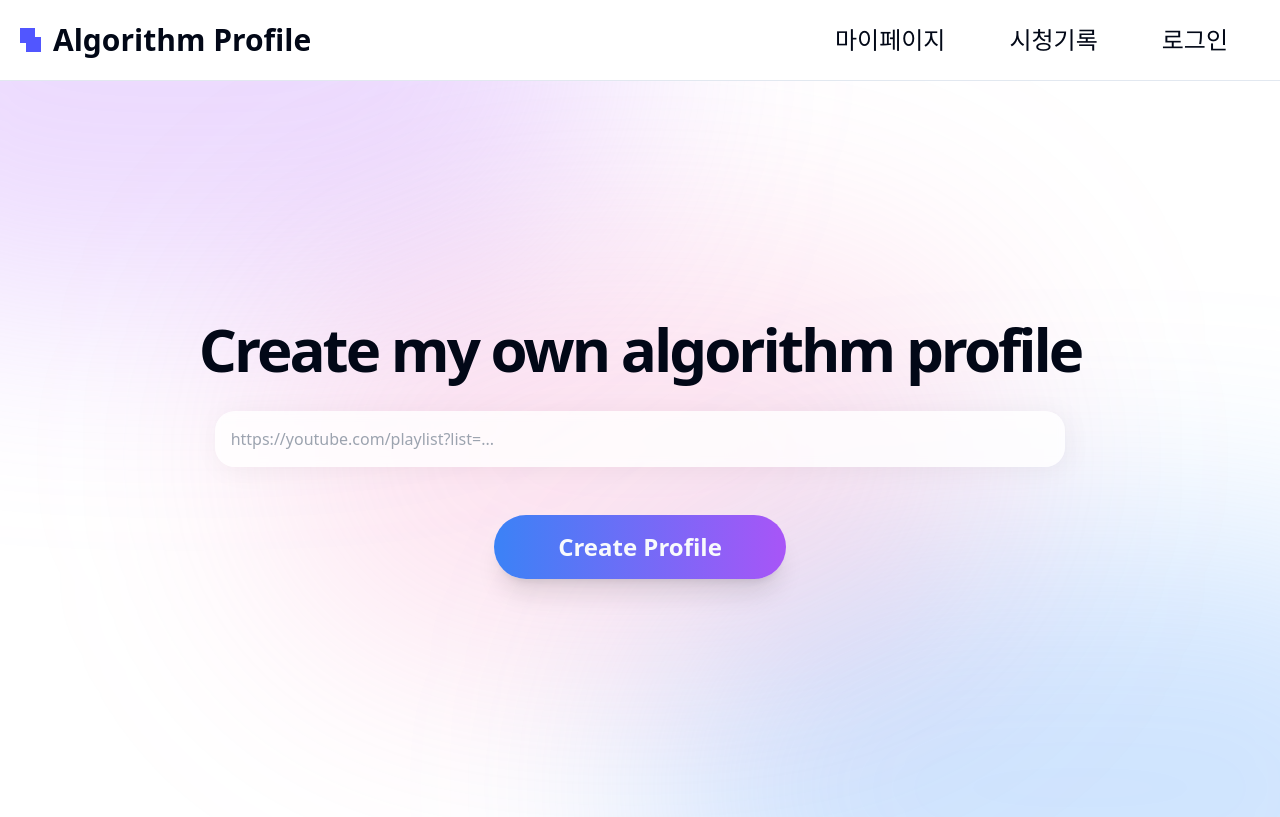
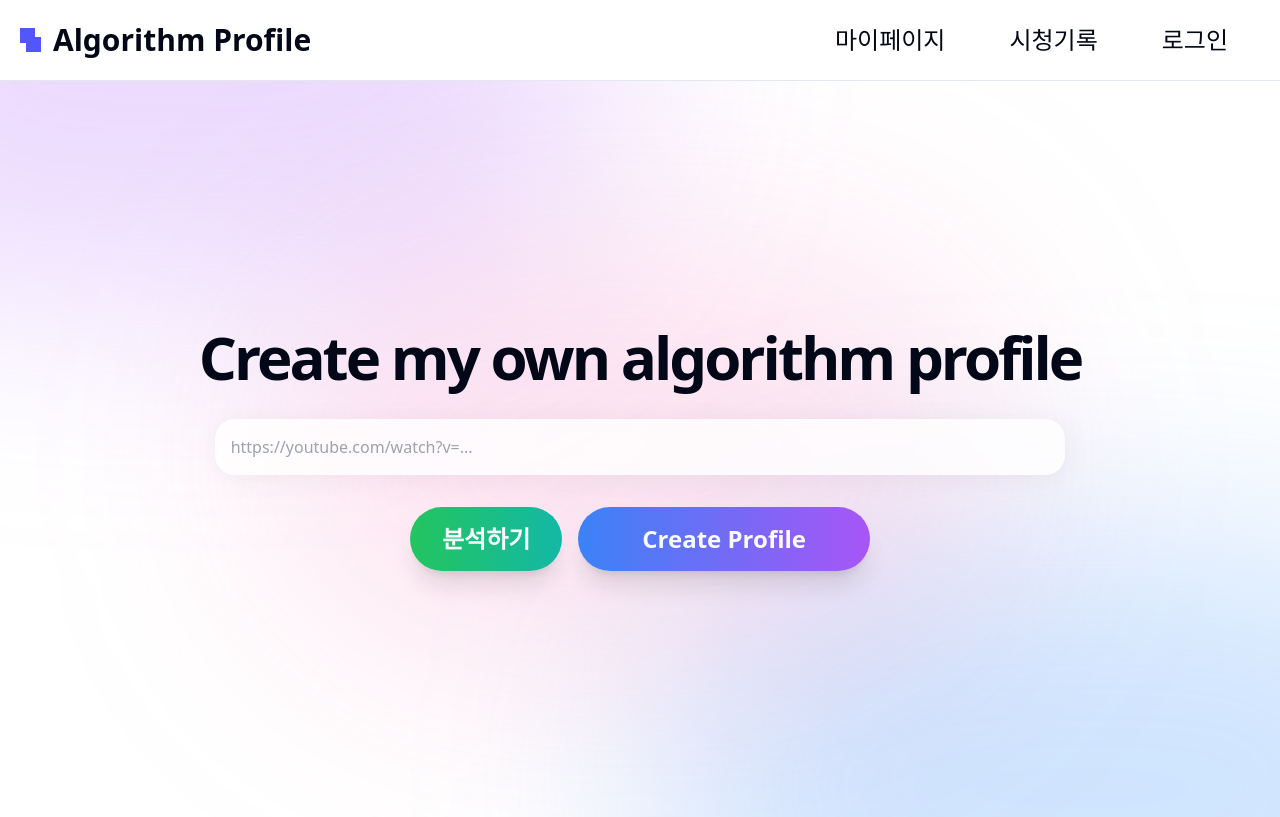
Before and after one commit to lywon725/Algorithm_profile, a Next.js app: page / in a window 1280 px wide. Built offline with nearby package versions, Linux system fonts and the light colour scheme; no server answers.

Commit message:
feat: 유튜브 API Data 추출 구현

```diff
--- a/app/my_profile/page.tsx
+++ b/app/my_profile/page.tsx
@@ -13,7 +13,7 @@ import {
   SheetTrigger,
 } from "@/components/ui/sheet";
 import { Button } from "@/components/ui/button";
-import { Edit2, Save, CheckCircle2, RefreshCw } from "lucide-react";
+import { Edit2, Save, CheckCircle2, RefreshCw, Search } from "lucide-react";
 import {
   Tabs,
   TabsContent,
@@ -48,12 +48,9 @@ type ImageData = {
   left: string;
   top: string;
   color: string;
-  position?: Position;
   keywords: string[];
-  isPersonImage: boolean;
-  isFrequent: boolean;
+  sizeWeight: number;
   relatedVideos: VideoData[];
-  sizeWeight: number;
 };
 
 type HistoryData = {
@@ -694,8 +691,6 @@ export default function MyProfilePage() {
       top: "5%",
       color: "yellow",
       keywords: ["따뜻한", "가족", "일상"],
-      isPersonImage: false,
-      isFrequent: false,
       sizeWeight: 0.7,
       relatedVideos: [
         {
@@ -719,8 +714,6 @@ export default function MyProfilePage() {
       top: "0%",
       color: "pink",
       keywords: ["감성", "포토", "힐링"],
-      isPersonImage: false,
-      isFrequent: false,
       sizeWeight: 0.6,
       relatedVideos: [
         {
@@ -744,8 +737,6 @@ export default function MyProfilePage() {
       top: "45%",
       color: "blue",
       keywords: ["여유", "휴식", "밤"],
-      isPersonImage: false,
-      isFrequent: false,
       sizeWeight: 0.6,
       relatedVideos: [
         {
@@ -769,8 +760,6 @@ export default function MyProfilePage() {
       top: "40%",
       color: "green",
       keywords: ["자연", "풍경", "평화"],
-      isPersonImage: false,
-      isFrequent: true,
       sizeWeight: 1.1,
       relatedVideos: [
         {
@@ -794,8 +783,6 @@ export default function MyProfilePage() {
       top: "70%",
       color: "purple",
       keywords: ["아늑함", "집", "편안"],
-      isPersonImage: false,
-      isFrequent: false,
       sizeWeight: 0.6,
       relatedVideos: [
         {
@@ -819,8 +806,6 @@ export default function MyProfilePage() {
       top: "75%",
       color: "red",
       keywords: ["추억", "일상", "기록"],
-      isPersonImage: true,
-      isFrequent: false,
       sizeWeight: 1.1,
       relatedVideos: [
         {
@@ -1027,6 +1012,23 @@ export default function MyProfilePage() {
             </DndContext>
           </div>
 
+          {/* 플로팅 검색 버튼 */}
+          <div className="fixed top-32 right-8 z-50 group">
+            <button
+              onClick={() => {/* 검색 기능 구현 */}}
+              className="w-16 h-16 bg-blue-500 hover:bg-blue-600 text-white rounded-full shadow-lg flex items-center justify-center transition-all hover:scale-110"
+              aria-label="검색하기"
+            >
+              <Search className="w-7 h-7" />
+            </button>
+            <div className="absolute right-0 top-full mt-4 opacity-0 group-hover:opacity-100 transition-opacity duration-300">
+              <div className="bg-gray-900 text-white px-4 py-2 rounded-lg shadow-lg whitespace-nowrap text-sm">
+                나와 비슷한 관심사를 가진 사람의 알고리즘 프로필을 찾아보세요!
+              </div>
+              <div className="absolute -top-1 right-6 w-2 h-2 bg-gray-900 transform rotate-45" />
+            </div>
+          </div>
+
           {/* 히스토리 슬라이더 */}
           {histories.length > 0 && !isEditing && (
             <div className="fixed bottom-8 left-1/2 transform -translate-x-1/2 w-[800px] bg-white/90 backdrop-blur-sm rounded-lg shadow-lg p-6">
--- a/app/page.tsx
+++ b/app/page.tsx
@@ -1,7 +1,109 @@
+"use client";
+
+import { useState } from 'react';
+import { createClient } from '@supabase/supabase-js';
 import { Button } from "@/components/ui/button";
 import Link from "next/link";
 
+// Supabase 클라이언트 초기화
+const supabase = createClient(
+  process.env.NEXT_PUBLIC_SUPABASE_URL!,
+  process.env.NEXT_PUBLIC_SUPABASE_ANON_KEY!
+);
+
 export default function Home() {
+  const [playlistUrl, setPlaylistUrl] = useState('');
+  const [isLoading, setIsLoading] = useState(false);
+  const [error, setError] = useState<string | null>(null);
+
+  // YouTube 동영상 ID 추출 함수
+  const extractVideoId = (url: string) => {
+    const regExp = /^.*((youtu.be\/)|(v\/)|(\/u\/\w\/)|(embed\/)|(watch\?))\??v?=?([^#&?]*).*/;
+    const match = url.match(regExp);
+    return (match && match[7].length === 11) ? match[7] : null;
+  };
+
+  // YouTube API를 통해 비디오 정보 가져오기
+  const fetchVideoInfo = async (videoId: string) => {
+    try {
+      const response = await fetch(
+        `https://www.googleapis.com/youtube/v3/videos?part=snippet,contentDetails&id=${videoId}&key=${process.env.NEXT_PUBLIC_YOUTUBE_API_KEY}`
+      );
+
+      if (!response.ok) {
+        throw new Error('YouTube API 요청 실패');
+      }
+
+      const data = await response.json();
+
+      if (data.items && data.items.length > 0) {
+        const videoInfo = data.items[0].snippet;
+
+        const channelResponse = await fetch(
+          `https://www.googleapis.com/youtube/v3/channels?part=snippet&id=${videoInfo.channelId}&key=${process.env.NEXT_PUBLIC_YOUTUBE_API_KEY}`
+        );
+
+        const channelData = await channelResponse.json();
+        const channelInfo = channelData.items[0].snippet;
+
+        // 콘솔에 정보 출력
+        console.log('=== 비디오 정보 ===');
+        console.log('제목:', videoInfo.title);
+        console.log('설명:', videoInfo.description);
+        console.log('태그:', videoInfo.tags || []);
+        console.log('채널명:', channelInfo.title);
+        console.log('채널설명:', channelInfo.description);
+
+        // Supabase에 데이터 저장
+        const { error: insertError } = await supabase
+          .from('watched_video')
+          .insert([
+            {
+              user_id: (await supabase.auth.getUser()).data.user?.id,
+              video_link: `https://youtube.com/watch?v=${videoId}`,
+              video_title: videoInfo.title,
+              video_tags: videoInfo.tags ? videoInfo.tags.join(',') : '',
+              channel_name: channelInfo.title,
+              channel_description: channelInfo.description,
+              watched_at: new Date().toISOString(),
+              extracted_keywords: videoInfo.tags ? videoInfo.tags.slice(0, 5).join(',') : '' // 상위 5개 태그만 저장
+            }
+          ]);
+
+        if (insertError) throw insertError;
+        return true;
+      }
+
+      return false;
+    } catch (error) {
+      console.error('비디오 정보 가져오기 실패:', error);
+      throw error;
+    }
+  };
+
+  // 폼 제출 핸들러
+  const handleSubmit = async (e: React.FormEvent) => {
+    e.preventDefault();
+    setIsLoading(true);
+    setError(null);
+
+    try {
+      const videoId = extractVideoId(playlistUrl);
+
+      if (!videoId) {
+        throw new Error('올바른 YouTube URL이 아닙니다.');
+      }
+
+      await fetchVideoInfo(videoId);
+      setPlaylistUrl('');
+      alert('비디오 정보가 성공적으로 저장되었습니다!');
+    } catch (err) {
+      setError(err instanceof Error ? err.message : '알 수 없는 에러가 발생했습니다.');
+    } finally {
+      setIsLoading(false);
+    }
+  };
+
   return (
     <main className="flex min-h-[calc(100vh-4rem)] flex-col items-center justify-center p-4 relative overflow-hidden">
       {/* Animated background blobs */}
@@ -18,17 +120,30 @@ export default function Home() {
           </h1>
         </div>
         <div className="w-full max-w-[897px] p-4">
-          <div className="relative w-full rounded-[20px] bg-white/80 backdrop-blur-sm p-4 shadow-[3px_3px_27.4px_rgba(0,0,0,0.05)] transition-all duration-300 hover:bg-white/90">
+          <form onSubmit={handleSubmit} className="relative w-full rounded-[20px] bg-white/80 backdrop-blur-sm p-4 shadow-[3px_3px_27.4px_rgba(0,0,0,0.05)] transition-all duration-300 hover:bg-white/90">
             <input
               type="text"
-              placeholder="https://youtube.com/playlist?list=..."
+              value={playlistUrl}
+              onChange={(e) => setPlaylistUrl(e.target.value)}
+              placeholder="https://youtube.com/watch?v=..."
               className="w-full border-none bg-transparent text-black outline-none"
             />
-          </div>
-        </div>
-        <div className="flex gap-4">
+          </form>
+          {error && (
+            <div className="mt-2 text-red-500 text-sm">
+              {error}
+            </div>
+          )}
         </div>
         <div className="flex gap-4 mt-8">
+          <Button
+            onClick={handleSubmit}
+            size="lg"
+            className="bg-gradient-to-r from-green-500 to-teal-500 hover:opacity-90 transition-all px-8 py-8 text-2xl font-semibold rounded-full shadow-xl hover:scale-105"
+            disabled={isLoading}
+          >
+            {isLoading ? '분석 중...' : '분석하기'}
+          </Button>
           <Button
             asChild
             size="lg"
--- /dev/null
+++ b/components/ui/input.tsx
@@ -0,0 +1,22 @@
+import * as React from "react"
+
+import { cn } from "@/lib/utils"
+
+const Input = React.forwardRef<HTMLInputElement, React.ComponentProps<"input">>(
+  ({ className, type, ...props }, ref) => {
+    return (
+      <input
+        type={type}
+        className={cn(
+          "flex h-9 w-full rounded-md border border-input bg-transparent px-3 py-1 text-base shadow-sm transition-colors file:border-0 file:bg-transparent file:text-sm file:font-medium file:text-foreground placeholder:text-muted-foreground focus-visible:outline-none focus-visible:ring-1 focus-visible:ring-ring disabled:cursor-not-allowed disabled:opacity-50 md:text-sm",
+          className
+        )}
+        ref={ref}
+        {...props}
+      />
+    )
+  }
+)
+Input.displayName = "Input"
+
+export { Input }
--- a/package.json
+++ b/package.json
@@ -15,10 +15,13 @@
     "@radix-ui/react-dialog": "^1.1.6",
     "@radix-ui/react-slot": "^1.1.2",
     "@radix-ui/react-tabs": "^1.1.3",
+    "@supabase/supabase-js": "^2.48.1",
     "class-variance-authority": "^0.7.1",
     "clsx": "^2.1.1",
     "lucide-react": "^0.474.0",
     "next": "15.1.6",
+    "node-nlp": "^5.0.0-alpha.5",
+    "openai": "^4.84.0",
     "react": "^19.0.0",
     "react-dom": "^19.0.0",
     "react-draggable": "^4.4.6",
```
Also changed, not shown: 1 other file (tests, documents, lock files or other folders).
